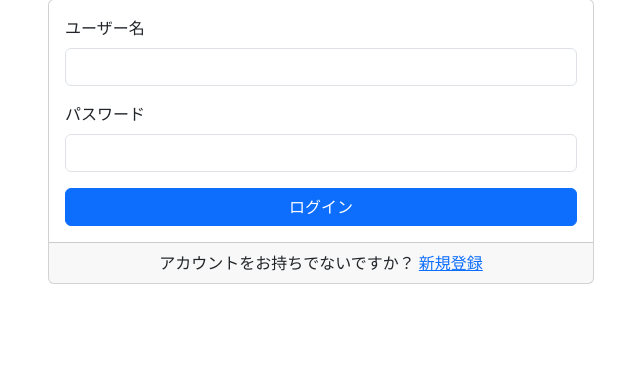
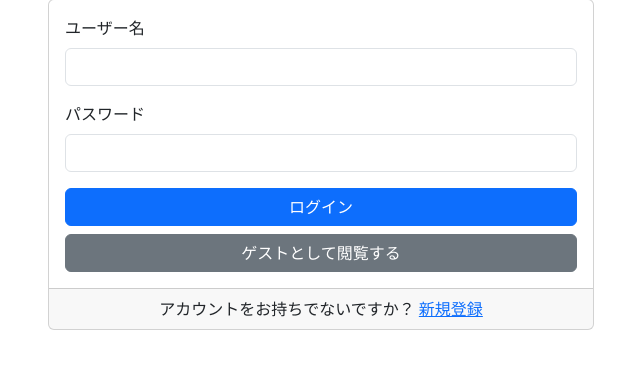
Before and after one commit to uuuuuseeee/sup-board-app, a Flask app: page /login in a window 1280 px wide. Shown: the part 153-522 px from the top of the page, without its empty margins (319-959 px from the left). Run offline with Flask 3, Linux system fonts and the light colour scheme.

Commit message:
Update login.html

```diff
--- a/templates/login.html
+++ b/templates/login.html
@@ -8,7 +8,7 @@
         <div class="col-md-6">
             <div class="card">
                 <div class="card-body">
-                    <form method="POST" action="/login">
+                    <form method="POST" action="{{ url_for('login') }}">
                         <div class="mb-3">
                             <label for="username" class="form-label">ユーザー名</label>
                             <input type="text" class="form-control" id="username" name="username" required>
@@ -17,7 +17,11 @@
                             <label for="password" class="form-label">パスワード</label>
                             <input type="password" class="form-control" id="password" name="password" required>
                         </div>
-                        <button type="submit" class="btn btn-primary w-100">ログイン</button>
+                        <div class="d-grid gap-2">
+                            <button type="submit" class="btn btn-primary">ログイン</button>
+                            <!-- ↓↓ ゲストログインボタンを追加 ↓↓ -->
+                            <a href="{{ url_for('guest_login') }}" class="btn btn-secondary">ゲストとして閲覧する</a>
+                        </div>
                     </form>
                 </div>
                 <div class="card-footer text-center">
```
